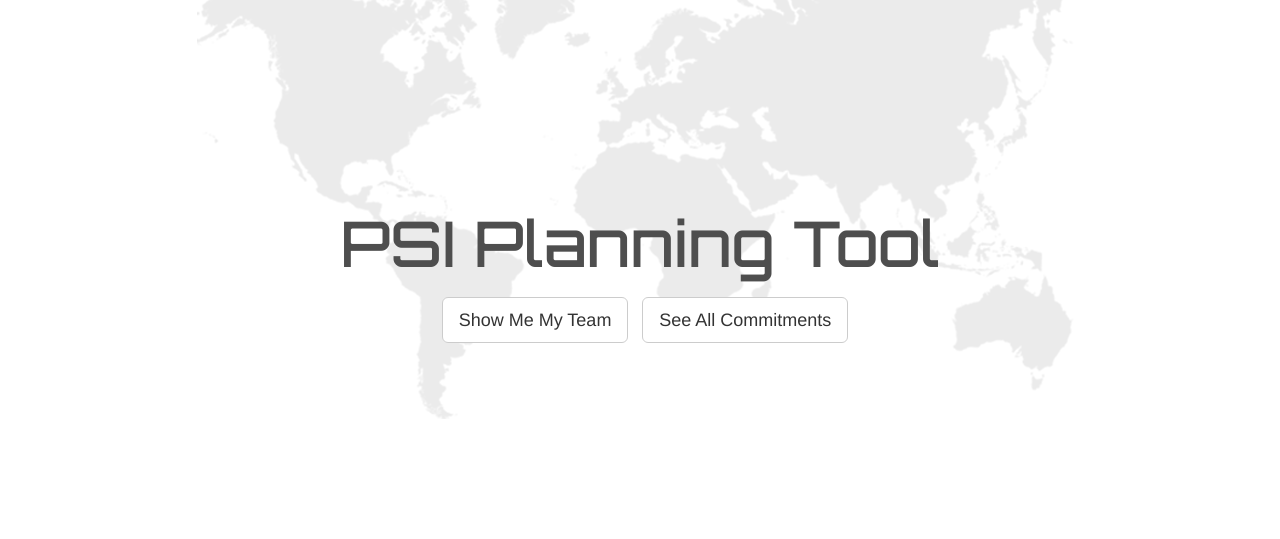
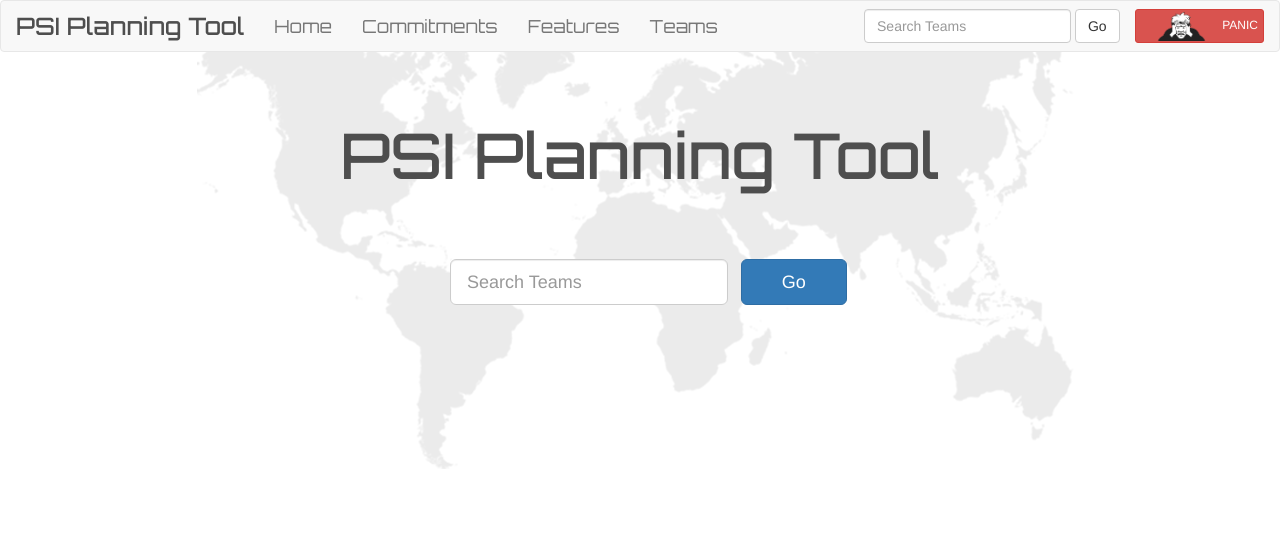
Before and after one commit to codeinpink/project-saturn, a Django app: page / in a window 1280 px wide. Shown: the top 539 px of the page. Run offline with Django 3.2, Linux system fonts and the light colour scheme; data that the repository does not hold is empty; some libraries are stand-ins or nearby versions.

Commit message:
Updated home page by removing the buttons, adding the navbar, and showing input field by default

```diff
--- a/features/templates/features/commitments.html
+++ b/features/templates/features/commitments.html
@@ -1,9 +1,5 @@
 {% extends "base.html" %}
 {% load staticfiles %}
-
-{% block nav %}
-{% include 'nav.html' %}
-{% endblock %}
 
 {% block title %}
 All Commitments
--- a/features/templates/features/features.html
+++ b/features/templates/features/features.html
@@ -1,9 +1,5 @@
 {% extends "base.html" %}
 {% load staticfiles %}
-
-{% block nav %}
-{% include 'nav.html' %}
-{% endblock %}
 
 {% block title %}
 All Features
@@ -60,5 +56,5 @@ All Features
 {% endblock %}
 
 {% block script %}
-<script type="text/javascript" src = "{% static "js/controllers/allFeaturesViewCtrl.js" %}"></script>
+<script type="text/javascript" src="{% static "js/controllers/allFeaturesViewCtrl.js" %}"></script>
 {% endblock script %}
--- a/features/templates/features/index.html
+++ b/features/templates/features/index.html
@@ -10,18 +10,18 @@ Home
 {% block content %}
 <section class="jumbotron" ng-controller="searchCtrl as search">
 	<h1 class="text-center">PSI Planning Tool</h1>
-
-	<div class="center-block home-buttons">
-		<button type="button" id="team-btn" class="btn btn-default btn-lg" ng-click="hideInput=false">Show Me My Team</button>
-		<a href="{% url 'all_commitments' %}" class="btn btn-default btn-lg">See All Commitments</a>
+	<div class="center-block">
 		<br>
-		<div id="team-name-autocomplete" class="form-inline center-block" ng-hide="hideInput">
-			<input type="text" class="form-control input-lg" placeholder="Search Teams" ng-model="team"
-            typeahead="team as team.name for team in teams | filter:{name:$viewValue} | limitTo:5"
-            typeahead-on-select="goToTeam(team.slug)">
-			<button type="button" class="btn btn-primary btn-lg" ng-click="goToTeam(team.slug)">Go</button>
+		<div id="team-name-autocomplete" class="form-horizontal center-block">
+			<div class="form-group">
+				<div class="col-sm-3 col-sm-push-4">
+					<input type="text" class="form-control input-lg" placeholder="Search Teams" ng-model="team"
+	            	typeahead="team as team.name for team in teams | filter:{name:$viewValue} | limitTo:5"
+	            	typeahead-on-select="goToTeam(team.slug)">
+				</div>
+				<button type="button" class="btn btn-primary btn-lg" ng-click="goToTeam(team.slug)">Go</button>
+			</div>
 		</div>
-
 	</div>
 </section>
 {% endblock %}
--- a/features/templates/features/team.html
+++ b/features/templates/features/team.html
@@ -1,9 +1,5 @@
 {% extends "base.html" %}
 {% load staticfiles %}
-
-{% block nav %}
-{% include 'nav.html' %}
-{% endblock %}
 
 {% block title %}
 {{ team.name }}
--- a/features/templates/features/teams.html
+++ b/features/templates/features/teams.html
@@ -1,9 +1,5 @@
 {% extends "base.html" %}
 {% load staticfiles %}
-
-{% block nav %}
-{% include 'nav.html' %}
-{% endblock %}
 
 {% block title %}
 All Teams
--- a/static/css/app.css
+++ b/static/css/app.css
@@ -1,19 +1,16 @@
 .map-bg {
-    background: url(/static/bg_world_map.png) no-repeat center top fixed;
+    background: url(/static/bg_world_map.png) no-repeat center 50px fixed;
     height: 100%;
 }
 
-.home-buttons {
-    margin-top: 20px;
-}
-
-#team-btn {
-    margin: 0 10px;
+/* Because the map image is so small, there is a gap
+between the nav and the image if the user scrolls */
+.navbar {
+    margin-bottom: 0px;
 }
 
 .jumbotron {
     background: transparent;
-    margin-top: 10em;
     text-align: center;
     height: 400px;
 }
--- a/templates/base.html
+++ b/templates/base.html
@@ -39,15 +39,12 @@
 
     </head>
     <body ng-app = "missionControlApp" class="{% block bg %}{% endblock bg %}">
-        {% block nav %}
-        {% endblock nav %}
+        {% include 'nav.html' %}
+
         {% block content %}
-
-
         {% endblock content %}
 
         {% block script %}
-
         {% endblock script %}
     </body>
 </html>
```
Also changed, not shown: README.md.
